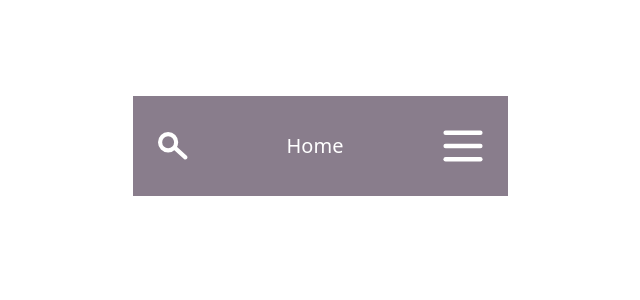
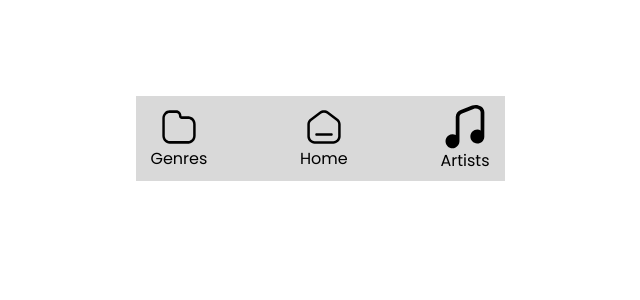
Before and after one commit to justinweiyungwu/mdia-3109-project, a Next.js app: page / in a window 1280 px wide. Shown: the top 300 px of the page, without its empty margins (320-960 px from the left). Built offline with nearby package versions, Linux system fonts and the light colour scheme.

Commit message:
bottom bar first version

```diff
--- a/components/bottomBar/BottomBar.module.css
+++ b/components/bottomBar/BottomBar.module.css
@@ -0,0 +1,22 @@
+
+
+.bottomBarBody{
+    width: 369px;
+    height: 85px;
+    background-color: #D9D9D9;
+    display: flex;
+    flex-direction: row;
+    justify-content: space-between;
+    padding: 0 15px;
+    align-items: center;
+}
+
+.bottomBarItem{
+    font-weight: var(--font-body-text-small-weight);
+    font-size: var( --font-body-text-small);
+    font-family: var(--font-family);
+    display: flex;
+    flex-direction: column;
+    text-align: center;
+    align-items: center;
+}
--- a/components/bottomBar/index.tsx
+++ b/components/bottomBar/index.tsx
@@ -1,32 +1,25 @@
 import Image from "next/image"
-import styles from "../../components/topBar/TopBar.module.css"
-import Link from "next/link"
+import styles from "../../components/bottomBar/BottomBar.module.css"
+
+
+import home from "../../public/images/Home.svg"
+import genres from "../../public/images/Folder.svg"
+import music from "../../public/images/music.svg"
+import map from "../../public/images/World.svg"
+import calender from "../../public/images/Flame.svg"
+
+
 
 import genresIcon from "../../public/images/genresIcon.svg"
 export default function BottomBar(){
     return(
         <>
-            <main className={styles.topBarBody}>
+            <main className={styles.bottomBarBody}>
 
-                <Link href="/genres">
-                    <Image
-                        className={styles.icon}
-                        src={genresIcon}
-                        alt=""
-                        width={30}
-                        height={30}
-                    />
-                    <p>Genres</p>
-                </Link>
+                <a className={styles.bottomBarItem} href="/genes"><Image src={genres} alt="" height={40} width={40}/>Genres</a>
+                <a className={styles.bottomBarItem} href="/"><Image src={home} alt="" height={40} width={40}/>Home</a>
+                <a className={styles.bottomBarItem} href="/artists"><Image src={music} alt="" height={40} width={40}/>Artists</a>
 
-                {/* <h1>{pageName}</h1>
-
-                <Image
-                    src={dropDownMenuIcon}
-                    alt = ""
-                    height={30}
-                    width={40} */}
-                {/* /> */}
             </main>
         </>
     )
--- a/src/pages/index.tsx
+++ b/src/pages/index.tsx
@@ -1,12 +1,12 @@
 import BottomBar from "../../components/bottomBar"
-import TopBar from "../../components/topBar"
+
 
 export default function Home() {
   return (
     <main
       className={`flex min-h-screen flex-col items-center justify-between p-24 `}>
 
-    <TopBar />
+    <BottomBar />
 
     </main>
   )
--- a/src/styles/globals.css
+++ b/src/styles/globals.css
@@ -10,6 +10,8 @@
 
   --font-family: 'Poppins', sans-serif;
   --font-headline-5-reg-size: 20px;
+  --font-body-text-small: 16px;
+  --font-body-text-small-weight: 400;
   --font-headline-5-reg-weight: 400;
 }
 
```
Also changed, not shown: public/images/music.svg.
